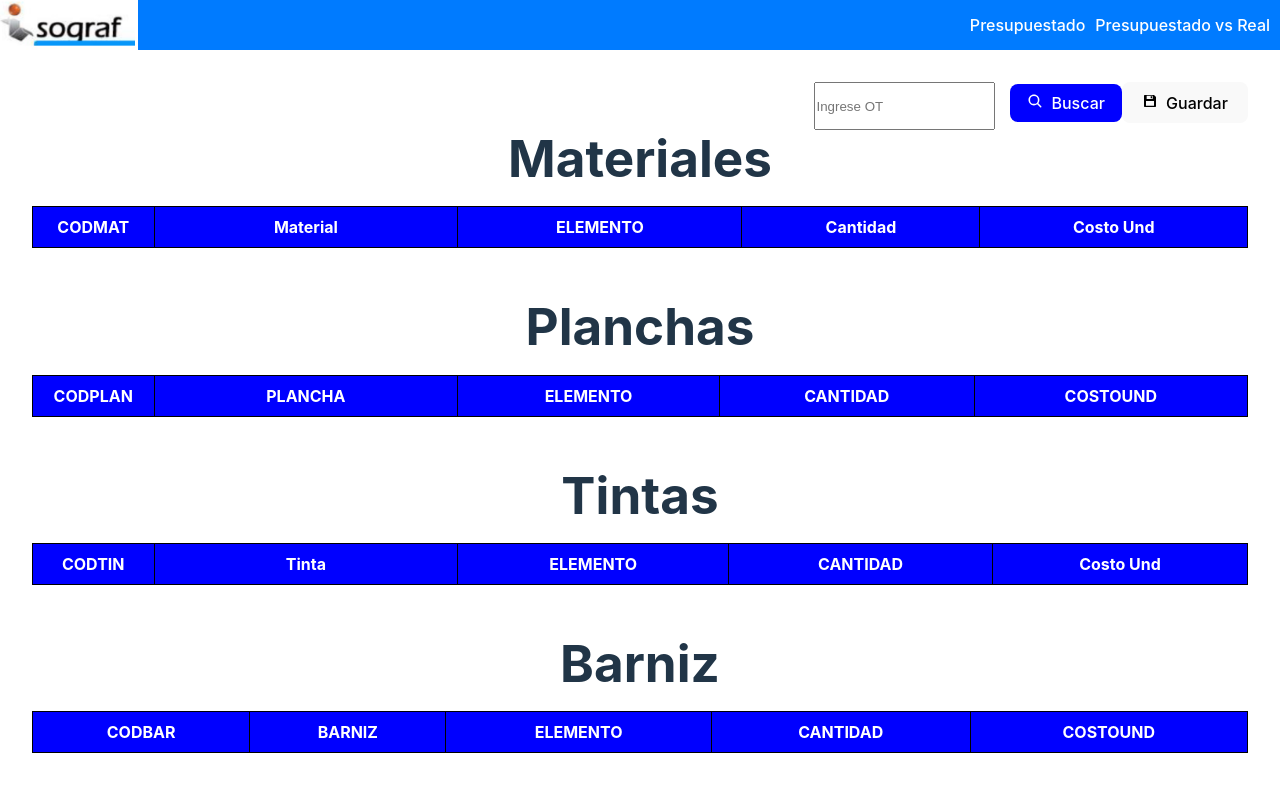
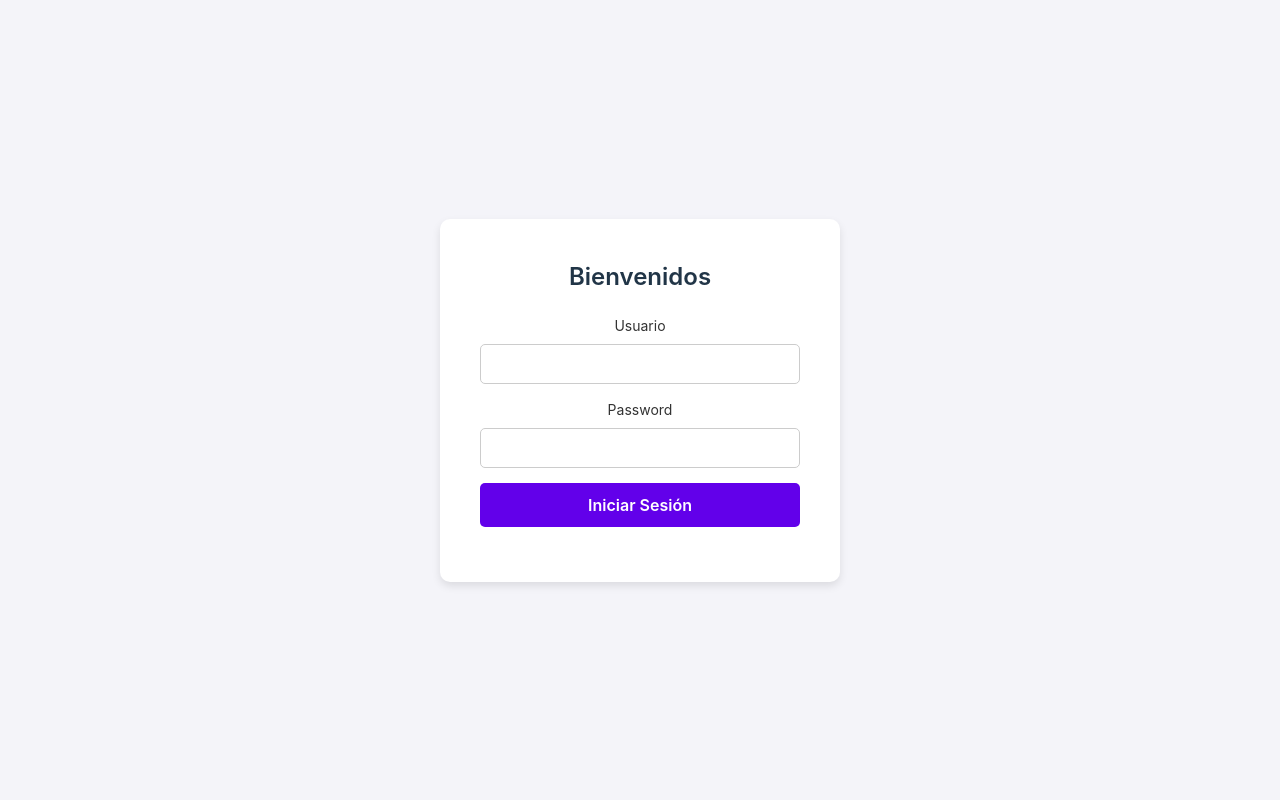
Before and after one commit to Luiggi2092/ComparativoOT, a React (Vite) app: page / in a window 1280 px wide. Shown: the top 800 px of the page. Built offline with nearby package versions, Linux system fonts and the light colour scheme.

Commit message:
deployconlogin

```diff
--- a/src/App.tsx
+++ b/src/App.tsx
@@ -2,7 +2,8 @@ import './App.css'
 import Header from './components/Header';
 import Real from './pages/real';
 import Presupuestado from './pages/presupuestado';
-import { Routes, Route } from 'react-router-dom';
+import Login from './pages/Login/Login';
+import { Routes, Route,useLocation} from 'react-router-dom';
 
 
 
@@ -10,14 +11,15 @@ import { Routes, Route } from 'react-router-dom';
 
 const App: React.FC = () => {
 
-
+  const location = useLocation();
 
 
   return (
      <div>
-     <Header/>
+      {location.pathname !== "/" && <Header/>}
      <Routes>
-     <Route  path='/'  element={<Presupuestado/>}/>
+     <Route path='/' element={<Login/>}/>
+     <Route path='/pre'  element={<Presupuestado/>}/>
      <Route path="/real" element={<Real/>} />
      </Routes>
     </div>
--- a/src/components/Header.tsx
+++ b/src/components/Header.tsx
@@ -1,21 +1,38 @@
 import Logo from '../assets/isograf.jpg'
 import { Link,Outlet } from 'react-router-dom';
-
+import React, { useState } from 'react';
+import image from '../assets/photo.png'
 
 const Header:React.FC = () => {
 
+    const [isDropdownOpen, setIsDropdownOpen] = useState(false);
+
+    const toggleDropdown = () => {
+        setIsDropdownOpen(!isDropdownOpen);
+      };
+
   return (
     <header style={{display:'flex',backgroundColor:'#007bff',justifyContent:'space-between',position:'relative',alignItems:'center'}}>
-        <img src={Logo} alt='Isograf' style={{height:'50px'}}/>
-        <nav style={{display:'inline-block',marginRight:'10px'}}>
-            <ul style={{display:'flex',gap: '10px'}}>
+        <img src={Logo} alt='Isograf' style={{height:'55px'}}/>
+        <nav style={{display:'flex',justifyContent:'space-between',alignContent:'center',padding: '8px 20px'}}>
+            <ul style={{display:'flex',listStyle:'none',margin:0,padding:0,gap:'15px'}}>
                 <li style={{listStyle:'none'}}>
-                    <Link to="/" style={{color:'white'}}>Presupuestado</Link>
+                    <Link to="/pre" style={{color:'white'}}>Presupuestado</Link>
 
                 </li>
-                <li style={{listStyle:'none'}}>
+                <li style={{listStyle:'none',position:'relative'}}>
                     <Link to="/real" style={{color:'white'}}>Presupuestado vs Real</Link>
                 </li>
+                <li style={{listStyle:'none',position:'relative'}}>
+                <Link to={'#'} style={{color:'white',background:'none',border:'none',fontSize:16,cursor:'pointer',position:'relative'}} onClick={toggleDropdown}>
+                <img src={image} style={{borderRadius:50,height:30,width:30}} />
+                </Link>
+                </li>
+                {isDropdownOpen && (
+            <ul style={{position:'absolute',top:'100%',right:0,backgroundColor:'white',color:'black',borderRadius:'5px',padding:'10px',boxShadow:'0 8px 16px rgba(0, 0, 0, 0.2)',listStyle:'none',margin:0,minWidth:150}}>
+              <li style={{margin:0}}><a href="/">Salir</a></li>
+            </ul>
+          )}
             </ul>
             <Outlet/>
         </nav>
--- a/src/main.tsx
+++ b/src/main.tsx
@@ -3,6 +3,7 @@ import ReactDOM from 'react-dom/client'
 import { HashRouter } from 'react-router-dom'
 import App from './App.tsx'
 import './index.css'
+
 
 ReactDOM.createRoot(document.getElementById('root')!).render(
   <React.StrictMode>
--- /dev/null
+++ b/src/pages/Login/Login.css
@@ -0,0 +1,86 @@
+/* Estilos para el contenedor del login */
+.login-container {
+    display: flex;
+    justify-content: center;
+    align-items: center;
+    height: 100vh;
+    background-color: #f4f4f9;
+  }
+
+  /* Caja del login */
+  .login-box {
+    background-color: white;
+    padding: 40px;
+    border-radius: 10px;
+    box-shadow: 0 4px 8px rgba(0, 0, 0, 0.1);
+    max-width: 400px;
+    width: 100%;
+  }
+
+  /* Título del formulario */
+  .login-title {
+    font-size: 24px;
+    font-weight: 600;
+    margin-bottom: 20px;
+    text-align: center;
+  }
+
+  /* Estilo de los grupos de formularios */
+  .form-group {
+    margin-bottom: 15px;
+  }
+
+  /* Estilo de las etiquetas */
+  .form-group label {
+    display: block;
+    font-size: 14px;
+    color: #333;
+    margin-bottom: 8px;
+  }
+
+  /* Estilo de los campos de entrada */
+  .input-field {
+    width: 100%;
+    padding: 10px;
+    font-size: 16px;
+    border: 1px solid #ccc;
+    border-radius: 5px;
+    outline: none;
+  }
+
+  .input-field:focus {
+    border-color: #6200ea;
+  }
+
+  /* Estilo del botón de login */
+  .login-button {
+    width: 100%;
+    padding: 12px;
+    background-color: #6200ea;
+    color: white;
+    font-size: 16px;
+    font-weight: 600;
+    border: none;
+    border-radius: 5px;
+    cursor: pointer;
+    transition: background-color 0.3s;
+  }
+
+  .login-button:hover {
+    background-color: #4500b2;
+  }
+
+  /* Pie del formulario (enlace de registro) */
+  .login-footer {
+    margin-top: 15px;
+    text-align: center;
+  }
+
+  .signup-link {
+    color: #6200ea;
+    text-decoration: none;
+  }
+
+  .signup-link:hover {
+    text-decoration: underline;
+  }
--- /dev/null
+++ b/src/pages/Login/Login.tsx
@@ -0,0 +1,61 @@
+import React, { useState } from 'react';
+import './Login.css'; // Importamos el archivo de estilos
+import {useNavigate} from "react-router-dom"
+
+const Login: React.FC = () => {
+  const [email, setEmail] = useState('');
+  const [password, setPassword] = useState('');
+
+  const navigate = useNavigate();
+
+  const handleSubmit = (e: React.FormEvent) => {
+    e.preventDefault();
+    console.log('Email:', email, 'Password:', password);
+    // Lógica de autenticación aquí
+    if (email === "admin" && password === "1234"){
+       navigate('/pre');
+    }
+  };
+
+  return (
+    <div className="login-container">
+      <div className="login-box">
+        <h2 className="login-title">Bienvenidos</h2>
+        <form onSubmit={handleSubmit}>
+          <div className="form-group">
+            <label htmlFor="email">Usuario</label>
+            <input
+              type="text"
+              id="email"
+              value={email}
+              onChange={(e) => setEmail(e.target.value)}
+              required
+              className="input-field"
+            />
+          </div>
+
+          <div className="form-group">
+            <label htmlFor="password">Password</label>
+            <input
+              type="password"
+              id="password"
+              value={password}
+              onChange={(e) => setPassword(e.target.value)}
+              required
+              className="input-field"
+            />
+          </div>
+
+          <button type="submit" className="login-button">
+            Iniciar Sesión
+          </button>
+
+          <p className="login-footer">
+          </p>
+        </form>
+      </div>
+    </div>
+  );
+};
+
+export default Login;
```
Also changed, not shown: src/assets/photo.png (added), 1 other file (tests, documents, lock files or other folders).
